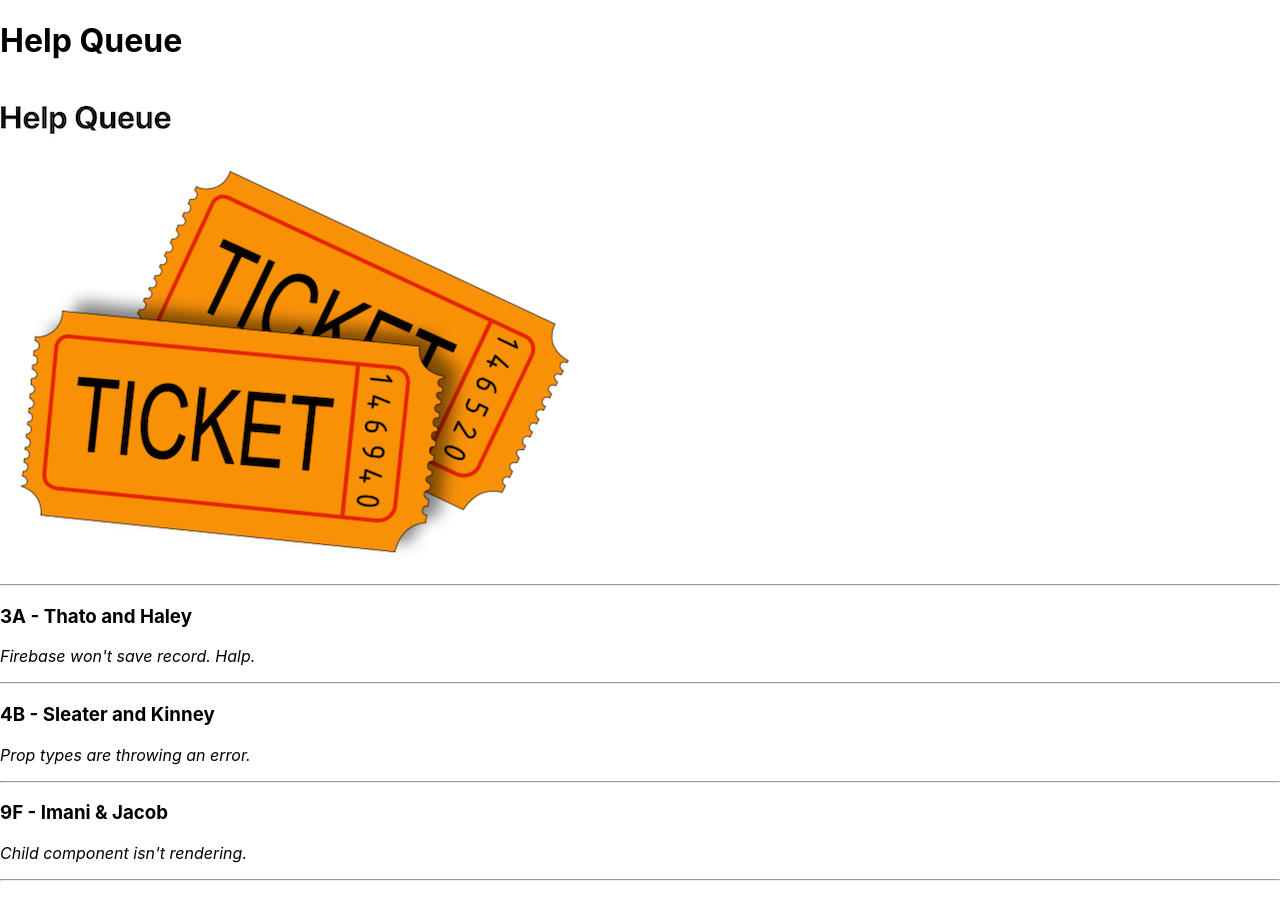
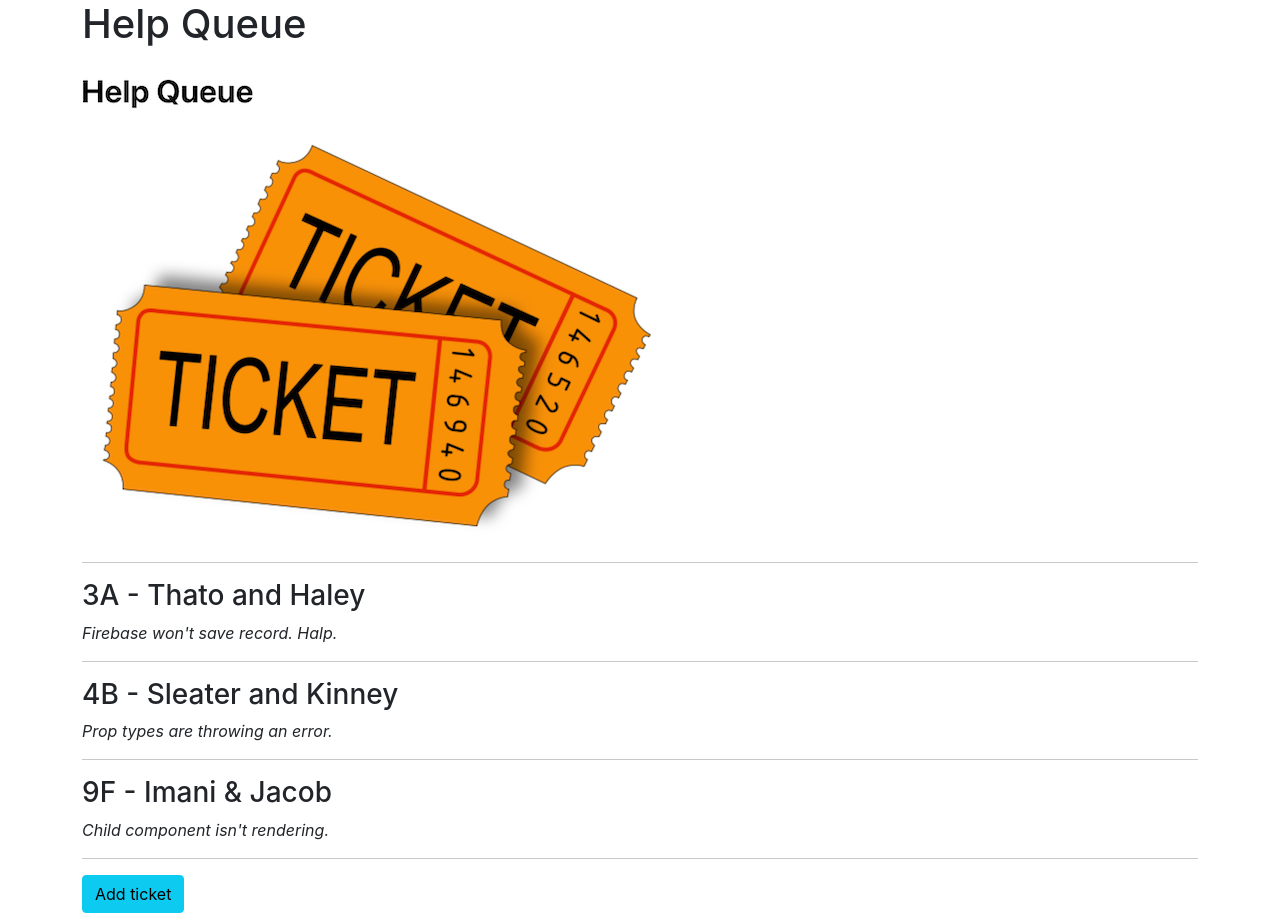
Before and after one commit to curtisbrooks678/help-queue-2.0.Solution, a React (Create React App) app: page / in a window 1280 px wide. Before the commit the page ends 889 px from the top, so only its background shows below. Built offline with nearby package versions, Linux system fonts and the light colour scheme.

Commit message:
add form toggle button and bootstrap
Co-authored-by: Matt Casperson <mc.casperson@gmail.com>

```diff
--- a/package.json
+++ b/package.json
@@ -6,6 +6,7 @@
     "@testing-library/jest-dom": "^5.16.2",
     "@testing-library/react": "^12.1.2",
     "@testing-library/user-event": "^13.5.0",
+    "bootstrap": "^5.1.3",
     "react": "^17.0.2",
     "react-dom": "^17.0.2",
     "react-scripts": "3.2.0",
--- a/public/index.html
+++ b/public/index.html
@@ -28,7 +28,7 @@
   </head>
   <body>
     <noscript>You need to enable JavaScript to run this app.</noscript>
-    <div id="root"></div>
+    <div id="root" class="container"></div>
     <!--
       This HTML file is a template.
       If you open it directly in the browser, you will see an empty page.
--- a/src/components/App.js
+++ b/src/components/App.js
@@ -1,12 +1,12 @@
 import React from "react";
 import Header  from "./Header";
-import TicketList from "./TicketList";
+import TicketControl from "./TicketControl";
 
 function App(){
   return (
     <React.Fragment>
       <Header />
-      <TicketList />
+      <TicketControl />
     </React.Fragment>
   );
 }
--- /dev/null
+++ b/src/components/NewTicketForm.js
@@ -0,0 +1,11 @@
+import React from "react";
+
+function NewTicketForm(props){
+  return (
+    <React.Fragment>
+      <h3>This is a form.</h3>
+    </React.Fragment>
+  );
+}
+
+export default NewTicketForm;
--- /dev/null
+++ b/src/components/TicketControl.js
@@ -0,0 +1,39 @@
+import React from 'react';
+import NewTicketForm from './NewTicketForm';
+import TicketList from './TicketList';
+
+class TicketControl extends React.Component {
+
+  constructor(props) {
+    super(props);
+    this.state = {
+      formVisibleOnPage: false
+    };
+  }
+
+  handleClick = () => {
+    this.setState(prevState => ({
+      formVisibleOnPage: !prevState.formVisibleOnPage
+    }));
+  }
+
+  render(){
+    let currentlyVisibleState = null;
+    let buttonText = null;
+    if (this.state.formVisibleOnPage) {
+      currentlyVisibleState = <NewTicketForm />;
+      buttonText = "Return to ticket list";
+    } else {
+      currentlyVisibleState = <TicketList />;
+      buttonText = "Add ticket";
+    }
+    return (
+      <React.Fragment>
+        {currentlyVisibleState}
+        <button onClick={this.handleClick} class="btn btn-info">{buttonText}</button>
+      </React.Fragment>
+    );
+  }
+}
+
+export default TicketControl;
--- a/src/index.js
+++ b/src/index.js
@@ -1,3 +1,4 @@
+import 'bootstrap/dist/css/bootstrap.css';
 import React from 'react';
 import ReactDOM from 'react-dom';
 import './index.css';
```
Also changed, not shown: 1 other file (tests, documents, lock files or other folders).
